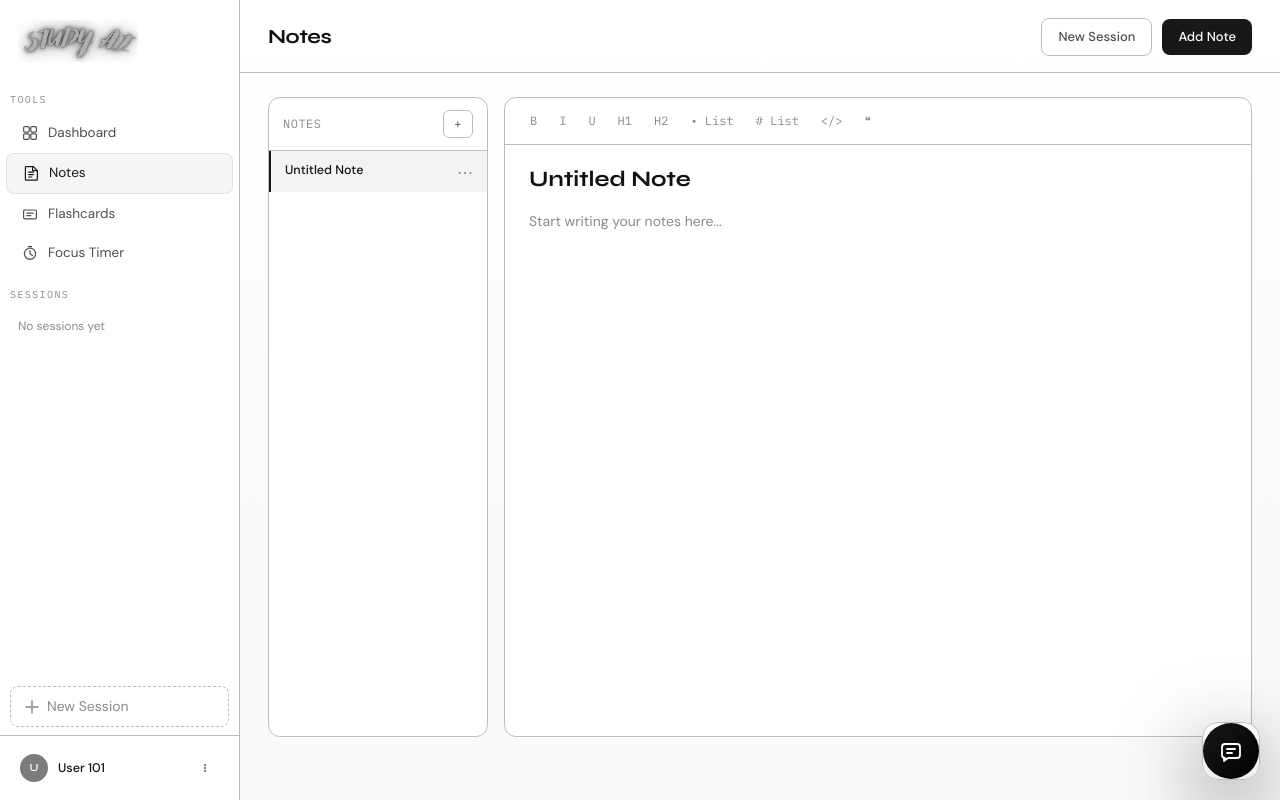
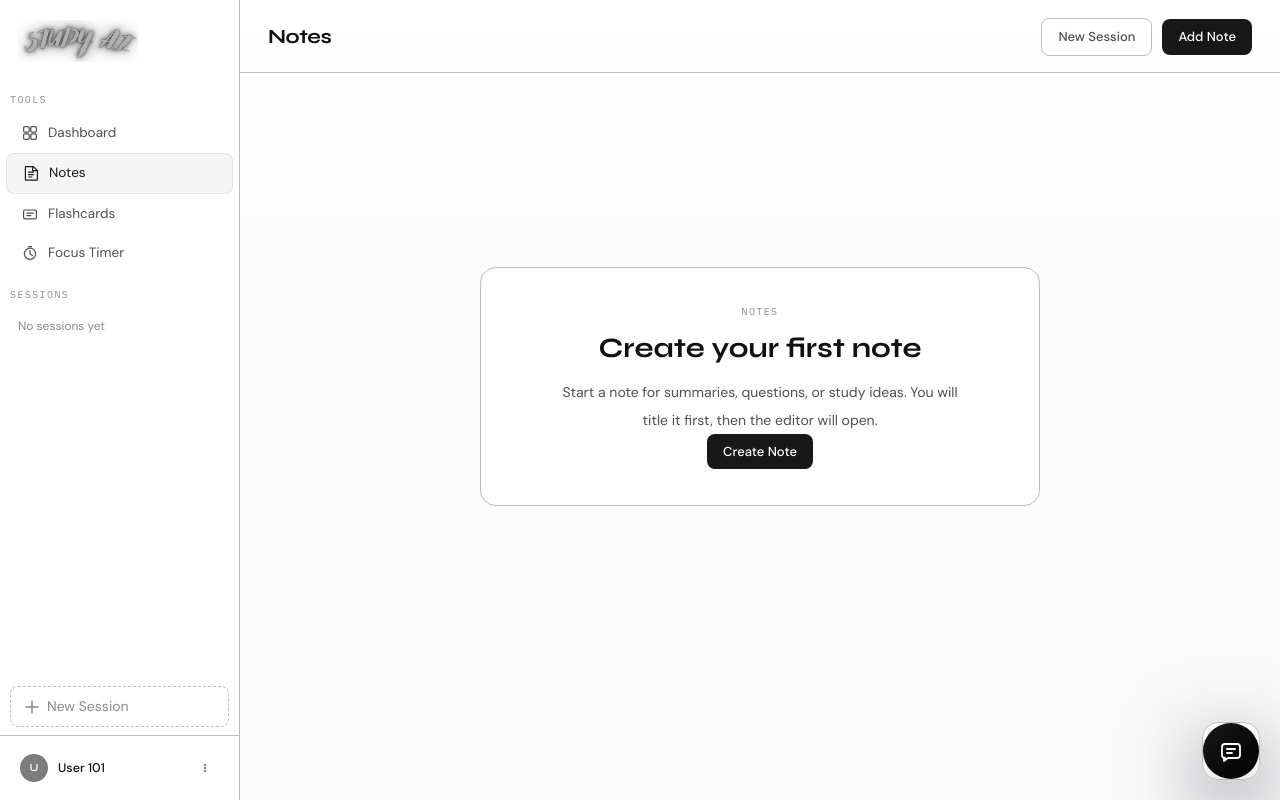
Before and after one commit to TresorBitangimana/AI-Study-Assistant, a React (Vite) app in the folder Frontend/: page / in a window 1280 px wide. Both pictures are taken after a click on the button "Notes". Built offline with nearby package versions, Linux system fonts and the light colour scheme.

Commit message:
new note function

```diff
--- a/Frontend/src/App.css
+++ b/Frontend/src/App.css
@@ -524,6 +524,56 @@
 
     .notes-shell {
         @apply grid h-auto grid-cols-1 gap-4 xl:h-[calc(100vh-160px)] xl:grid-cols-[220px_minmax(0,1fr)];
+    }
+
+    .notes-stage {
+        @apply relative;
+    }
+
+    .notes-stage-content {
+        @apply transition duration-200;
+    }
+
+    .notes-stage-content-blurred {
+        filter: blur(4px);
+        pointer-events: none;
+        user-select: none;
+    }
+
+    .notes-empty-shell,
+    .notes-create-shell {
+        @apply flex min-h-[calc(100vh-220px)] items-center justify-center;
+    }
+
+    .notes-empty-card,
+    .notes-create-card {
+        @apply w-full max-w-[560px] rounded-2xl border px-8 py-9 text-center;
+        border-color: var(--border);
+        background: var(--panel);
+    }
+
+    .notes-empty-title {
+        @apply mt-3 font-['Syne'] text-[28px] font-bold leading-tight;
+        color: var(--text);
+    }
+
+    .notes-empty-copy {
+        @apply mx-auto mt-3 max-w-[420px] text-sm leading-7;
+        color: var(--text-dim);
+    }
+
+    .notes-create-form {
+        @apply mt-6 flex flex-col gap-4 text-left;
+    }
+
+    .notes-create-actions {
+        @apply flex justify-end gap-3;
+    }
+
+    .notes-create-overlay {
+        @apply absolute inset-0 z-20 flex items-center justify-center px-4;
+        background: rgba(17, 17, 17, 0.16);
+        backdrop-filter: blur(1px);
     }
 
     .notes-list-shell,
--- a/Frontend/src/Notes.jsx
+++ b/Frontend/src/Notes.jsx
@@ -6,9 +6,9 @@ import {
     useState,
 } from "react";
 
-const createEmptyNote = () => ({
+const createNoteRecord = (title) => ({
     id: `note-${Date.now()}`,
-    title: "Untitled Note",
+    title,
     content: "",
 });
 
@@ -25,16 +25,37 @@ const toolbarTools = [
 ];
 
 function Notes({ active }, ref) {
-    const [notes, setNotes] = useState([createEmptyNote()]);
-    const [activeNoteId, setActiveNoteId] = useState(notes[0].id);
+    const [notes, setNotes] = useState([]);
+    const [activeNoteId, setActiveNoteId] = useState(null);
     const [openNoteMenuId, setOpenNoteMenuId] = useState(null);
+    const [isCreatingNote, setIsCreatingNote] = useState(false);
+    const [noteTitleDraft, setNoteTitleDraft] = useState("");
     const noteTextareaRef = useRef(null);
 
     const createNote = () => {
-        const newNote = createEmptyNote();
+        setOpenNoteMenuId(null);
+        setNoteTitleDraft("");
+        setIsCreatingNote(true);
+    };
+
+    const cancelCreateNote = () => {
+        setNoteTitleDraft("");
+        setIsCreatingNote(false);
+    };
+
+    const submitCreateNote = (event) => {
+        event.preventDefault();
+
+        const title = noteTitleDraft.trim();
+        if (!title) {
+            return;
+        }
+
+        const newNote = createNoteRecord(title);
         setNotes((current) => [newNote, ...current]);
         setActiveNoteId(newNote.id);
-        setOpenNoteMenuId(null);
+        setNoteTitleDraft("");
+        setIsCreatingNote(false);
     };
 
     useEffect(() => {
@@ -65,6 +86,7 @@ function Notes({ active }, ref) {
 
     const activeNote =
         notes.find((note) => note.id === activeNoteId) ?? notes[0] ?? null;
+    const hasNotes = notes.length > 0;
 
     const updateActiveNote = (field, value) => {
         if (!activeNoteId) {
@@ -82,9 +104,8 @@ function Notes({ active }, ref) {
         setNotes((current) => {
             const remaining = current.filter((note) => note.id !== noteId);
             if (remaining.length === 0) {
-                const fallbackNote = createEmptyNote();
-                setActiveNoteId(fallbackNote.id);
-                return [fallbackNote];
+                setActiveNoteId(null);
+                return [];
             }
 
             if (activeNoteId === noteId) {
@@ -170,6 +191,13 @@ function Notes({ active }, ref) {
 
     return (
         <section className={active ? "block" : "hidden"}>
+            <div className="notes-stage">
+                <div
+                    className={`notes-stage-content ${
+                        isCreatingNote ? "notes-stage-content-blurred" : ""
+                    }`}
+                >
+                    {hasNotes ? (
                         <div className="notes-shell">
                             <div className="notes-list-shell">
                                 <div className="notes-list-header">
@@ -184,8 +212,10 @@ function Notes({ active }, ref) {
                                 </div>
                                 <div className="min-h-0 flex-1 overflow-y-auto">
                                     {notes.map((note) => {
-                            const isSelected = note.id === activeNoteId;
-                            const isMenuOpen = openNoteMenuId === note.id;
+                                        const isSelected =
+                                            note.id === activeNoteId;
+                                        const isMenuOpen =
+                                            openNoteMenuId === note.id;
 
                                         return (
                                             <div
@@ -196,15 +226,20 @@ function Notes({ active }, ref) {
                                                 <button
                                                     className="note-row-body"
                                                     onClick={() => {
-                                            setActiveNoteId(note.id);
-                                            setOpenNoteMenuId(null);
+                                                        setActiveNoteId(
+                                                            note.id,
+                                                        );
+                                                        setOpenNoteMenuId(
+                                                            null,
+                                                        );
                                                     }}
                                                     type="button"
                                                 >
                                                     <div
                                                         className={`note-title ${isSelected ? "note-title-active" : ""}`}
                                                     >
-                                            {note.title || "Untitled Note"}
+                                                        {note.title ||
+                                                            "Untitled Note"}
                                                     </div>
                                                 </button>
                                                 <div className="note-row-actions">
@@ -213,8 +248,10 @@ function Notes({ active }, ref) {
                                                         className="note-row-menu"
                                                         onClick={(event) => {
                                                             event.stopPropagation();
-                                                setOpenNoteMenuId((current) =>
-                                                    current === note.id
+                                                            setOpenNoteMenuId(
+                                                                (current) =>
+                                                                    current ===
+                                                                    note.id
                                                                         ? null
                                                                         : note.id,
                                                             );
@@ -227,9 +264,13 @@ function Notes({ active }, ref) {
                                                         <div className="note-row-menu-panel">
                                                             <button
                                                                 className="note-row-menu-item note-row-menu-item-danger"
-                                                    onClick={(event) => {
+                                                                onClick={(
+                                                                    event,
+                                                                ) => {
                                                                     event.stopPropagation();
-                                                        deleteNote(note.id);
+                                                                    deleteNote(
+                                                                        note.id,
+                                                                    );
                                                                 }}
                                                                 type="button"
                                                             >
@@ -250,7 +291,9 @@ function Notes({ active }, ref) {
                                         <button
                                             className="btn-toolbar"
                                             key={tool}
-                                onClick={() => toolbarActions[tool]()}
+                                            onClick={() =>
+                                                toolbarActions[tool]()
+                                            }
                                             type="button"
                                         >
                                             {tool}
@@ -261,7 +304,10 @@ function Notes({ active }, ref) {
                                     <input
                                         className="note-title-input"
                                         onChange={(event) =>
-                                updateActiveNote("title", event.target.value)
+                                            updateActiveNote(
+                                                "title",
+                                                event.target.value,
+                                            )
                                         }
                                         placeholder="Untitled Note"
                                         type="text"
@@ -270,7 +316,10 @@ function Notes({ active }, ref) {
                                     <textarea
                                         className="note-textarea"
                                         onChange={(event) =>
-                                updateActiveNote("content", event.target.value)
+                                            updateActiveNote(
+                                                "content",
+                                                event.target.value,
+                                            )
                                         }
                                         placeholder="Start writing your notes here..."
                                         ref={noteTextareaRef}
@@ -279,6 +328,76 @@ function Notes({ active }, ref) {
                                 </div>
                             </div>
                         </div>
+                    ) : (
+                        <div className="notes-empty-shell">
+                            <div className="notes-empty-card">
+                                <div className="section-label">Notes</div>
+                                <h2 className="notes-empty-title">
+                                    Create your first note
+                                </h2>
+                                <p className="notes-empty-copy">
+                                    Start a note for summaries, questions, or
+                                    study ideas. You will title it first, then
+                                    the editor will open.
+                                </p>
+                                <button
+                                    className="btn-primary"
+                                    onClick={createNote}
+                                    type="button"
+                                >
+                                    Create Note
+                                </button>
+                            </div>
+                        </div>
+                    )}
+                </div>
+
+                {isCreatingNote ? (
+                    <div className="notes-create-overlay">
+                        <div className="notes-create-card">
+                            <div className="section-label">New Note</div>
+                            <h2 className="notes-empty-title">
+                                Title your note
+                            </h2>
+                            <p className="notes-empty-copy">
+                                Give this note a clear name before opening the
+                                editor.
+                            </p>
+                            <form
+                                className="notes-create-form"
+                                onSubmit={submitCreateNote}
+                            >
+                                <input
+                                    autoFocus
+                                    className="field-input"
+                                    onChange={(event) =>
+                                        setNoteTitleDraft(event.target.value)
+                                    }
+                                    placeholder="Midterm Review"
+                                    type="text"
+                                    value={noteTitleDraft}
+                                />
+                                <div className="notes-create-actions">
+                                    <button
+                                        className="btn-ghost"
+                                        onClick={cancelCreateNote}
+                                        type="button"
+                                    >
+                                        Cancel
+                                    </button>
+                                    <button
+                                        className="btn-primary"
+                                        disabled={!noteTitleDraft.trim()}
+                                        type="submit"
+                                    >
+                                        Create Note
+                                    </button>
+                                </div>
+                            </form>
+                        </div>
+                    </div>
+                ) : null}
+            </div>
         </section>
     );
 }
```
Also changed, not shown: 2 other files (tests, documents, lock files or other folders). Lines whose indentation alone changed are shown as unchanged.
